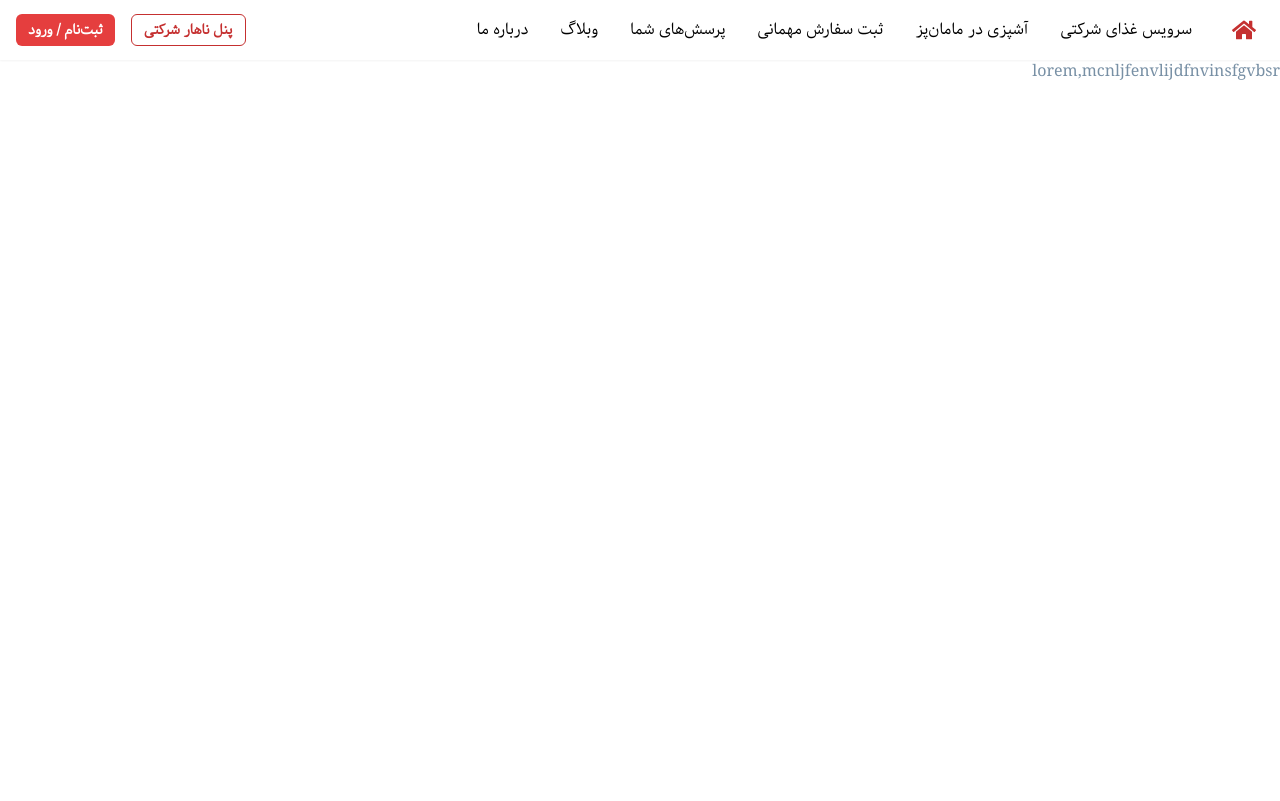
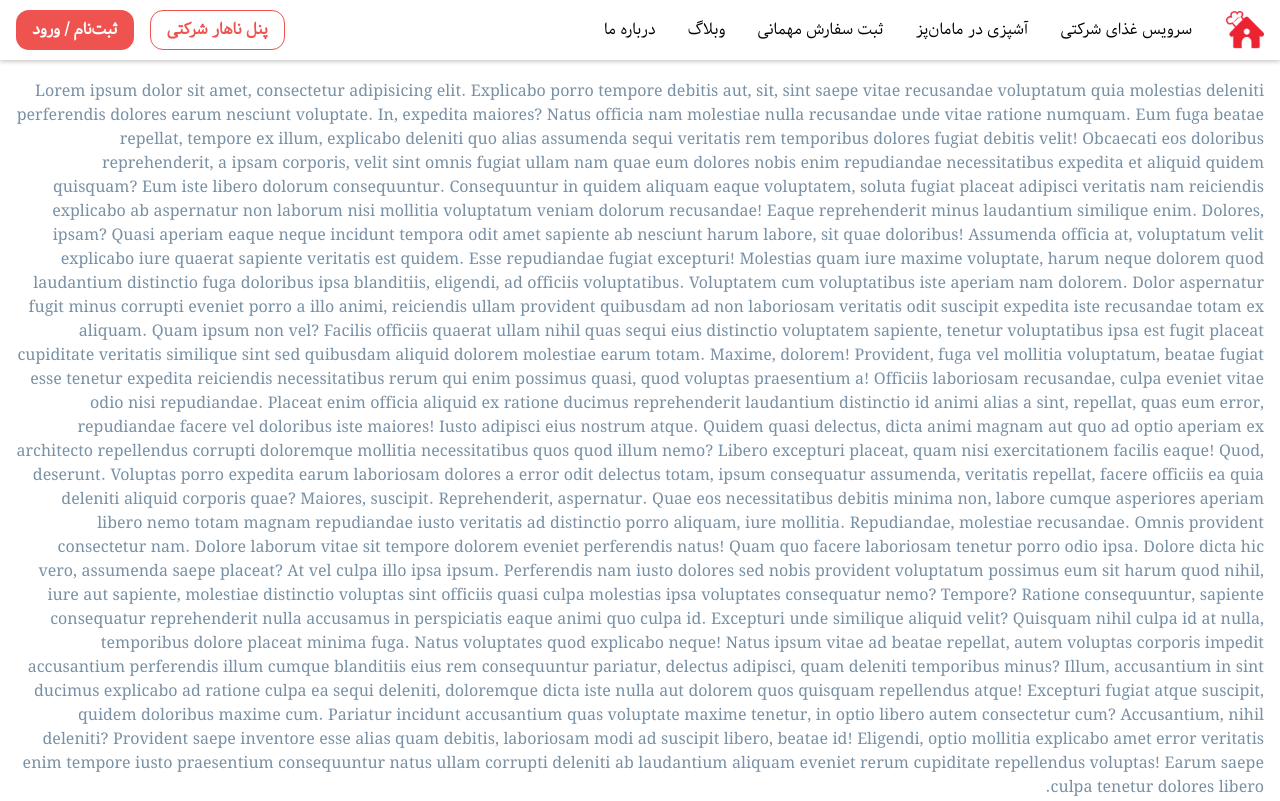
Before and after one commit to Mohammad-ghiasi/MamanPaz-UI, a Next.js app: page / in a window 1280 px wide. Built offline with nearby package versions, Linux system fonts and the light colour scheme.

Commit message:
complected-navbar

```diff
--- a/next.config.mjs
+++ b/next.config.mjs
@@ -1,4 +1,8 @@
 /** @type {import('next').NextConfig} */
-const nextConfig = {};
+const nextConfig = {
+    images: {
+        domains: [],
+      },
+};
 
 export default nextConfig;
--- a/src/app/globals.css
+++ b/src/app/globals.css
@@ -1,3 +1,8 @@
 @tailwind base;
 @tailwind components;
 @tailwind utilities;
+
+
+h1{
+    color: #cdcaca;
+}
--- a/src/app/page.tsx
+++ b/src/app/page.tsx
@@ -5,9 +5,29 @@ import { Box, Button, HStack, IconButton, Spacer, Flex, Link } from '@chakra-ui/
 
 export default function Home() {
   return (
-   <Box>
-    <NavBar />
-    <p className="text-grayText">lorem,mcnljfenvlijdfnvinsfgvbsr</p>
-   </Box>
+    <Box>
+      <NavBar />
+      <p className="text-grayText mt-20 px-navPXS  md:px-navPXL">
+        Lorem ipsum dolor sit amet, consectetur adipisicing elit. Explicabo porro tempore debitis aut, sit, sint saepe vitae recusandae voluptatum quia molestias deleniti perferendis dolores earum nesciunt voluptate. In, expedita maiores?
+        Natus officia nam molestiae nulla recusandae unde vitae ratione numquam. Eum fuga beatae repellat, tempore ex illum, explicabo deleniti quo alias assumenda sequi veritatis rem temporibus dolores fugiat debitis velit!
+        Obcaecati eos doloribus reprehenderit, a ipsam corporis, velit sint omnis fugiat ullam nam quae eum dolores nobis enim repudiandae necessitatibus expedita et aliquid quidem quisquam? Eum iste libero dolorum consequuntur.
+        Consequuntur in quidem aliquam eaque voluptatem, soluta fugiat placeat adipisci veritatis nam reiciendis explicabo ab aspernatur non laborum nisi mollitia voluptatum veniam dolorum recusandae! Eaque reprehenderit minus laudantium similique enim.
+        Dolores, ipsam? Quasi aperiam eaque neque incidunt tempora odit amet sapiente ab nesciunt harum labore, sit quae doloribus! Assumenda officia at, voluptatum velit explicabo iure quaerat sapiente veritatis est quidem.
+        Esse repudiandae fugiat excepturi! Molestias quam iure maxime voluptate, harum neque dolorem quod laudantium distinctio fuga doloribus ipsa blanditiis, eligendi, ad officiis voluptatibus. Voluptatem cum voluptatibus iste aperiam nam dolorem.
+        Dolor aspernatur fugit minus corrupti eveniet porro a illo animi, reiciendis ullam provident quibusdam ad non laboriosam veritatis odit suscipit expedita iste recusandae totam ex aliquam. Quam ipsum non vel?
+        Facilis officiis quaerat ullam nihil quas sequi eius distinctio voluptatem sapiente, tenetur voluptatibus ipsa est fugit placeat cupiditate veritatis similique sint sed quibusdam aliquid dolorem molestiae earum totam. Maxime, dolorem!
+        Provident, fuga vel mollitia voluptatum, beatae fugiat esse tenetur expedita reiciendis necessitatibus rerum qui enim possimus quasi, quod voluptas praesentium a! Officiis laboriosam recusandae, culpa eveniet vitae odio nisi repudiandae.
+        Placeat enim officia aliquid ex ratione ducimus reprehenderit laudantium distinctio id animi alias a sint, repellat, quas eum error, repudiandae facere vel doloribus iste maiores! Iusto adipisci eius nostrum atque.
+        Quidem quasi delectus, dicta animi magnam aut quo ad optio aperiam ex architecto repellendus corrupti doloremque mollitia necessitatibus quos quod illum nemo? Libero excepturi placeat, quam nisi exercitationem facilis eaque!
+        Quod, deserunt. Voluptas porro expedita earum laboriosam dolores a error odit delectus totam, ipsum consequatur assumenda, veritatis repellat, facere officiis ea quia deleniti aliquid corporis quae? Maiores, suscipit. Reprehenderit, aspernatur.
+        Quae eos necessitatibus debitis minima non, labore cumque asperiores aperiam libero nemo totam magnam repudiandae iusto veritatis ad distinctio porro aliquam, iure mollitia. Repudiandae, molestiae recusandae. Omnis provident consectetur nam.
+        Dolore laborum vitae sit tempore dolorem eveniet perferendis natus! Quam quo facere laboriosam tenetur porro odio ipsa. Dolore dicta hic vero, assumenda saepe placeat? At vel culpa illo ipsa ipsum.
+        Perferendis nam iusto dolores sed nobis provident voluptatum possimus eum sit harum quod nihil, iure aut sapiente, molestiae distinctio voluptas sint officiis quasi culpa molestias ipsa voluptates consequatur nemo? Tempore?
+        Ratione consequuntur, sapiente consequatur reprehenderit nulla accusamus in perspiciatis eaque animi quo culpa id. Excepturi unde similique aliquid velit? Quisquam nihil culpa id at nulla, temporibus dolore placeat minima fuga.
+        Natus voluptates quod explicabo neque! Natus ipsum vitae ad beatae repellat, autem voluptas corporis impedit accusantium perferendis illum cumque blanditiis eius rem consequuntur pariatur, delectus adipisci, quam deleniti temporibus minus?
+        Illum, accusantium in sint ducimus explicabo ad ratione culpa ea sequi deleniti, doloremque dicta iste nulla aut dolorem quos quisquam repellendus atque! Excepturi fugiat atque suscipit, quidem doloribus maxime cum.
+        Pariatur incidunt accusantium quas voluptate maxime tenetur, in optio libero autem consectetur cum? Accusantium, nihil deleniti? Provident saepe inventore esse alias quam debitis, laboriosam modi ad suscipit libero, beatae id!
+        Eligendi, optio mollitia explicabo amet error veritatis enim tempore iusto praesentium consequuntur natus ullam corrupti deleniti ab laudantium aliquam eveniet rerum cupiditate repellendus voluptas! Earum saepe culpa tenetur dolores libero.</p>
+    </Box>
   );
 }
--- a/src/components/navbar/NavBar.tsx
+++ b/src/components/navbar/NavBar.tsx
@@ -1,34 +1,48 @@
-import { Box, Button, HStack, IconButton, Spacer, Flex, Link } from '@chakra-ui/react';
-import { FaHome } from 'react-icons/fa';
+import Link from 'next/link'
+import { Box, Button, HStack, Spacer, Flex } from '@chakra-ui/react';
+
+import Image from 'next/image';
+import HandleDrawer from './drawer/HandleDrawer';
 
 
 export default function NavBar() {
+
+
     return (
-        <Box bg="white" boxShadow="sm" className="px-navPXS py-navPYS md:px-navPXL md:py-navPYL font-medium text-black text-base">
+        <Box bg="white" boxShadow="0px 2px 4px rgba(0, 0, 0, 0.2)" className="px-navPXS py-navPYS md:px-navPXL md:py-navPYL font-medium text-black text-base" position="fixed" top={0} width="100%" zIndex={999}>
             <Flex align="center">
-                <IconButton
-                    icon={<FaHome />}
-                    aria-label="Home"
-                    variant="ghost"
-                    colorScheme="red"
-                    fontSize="2xl"
+                <Image
+                    alt='logo-img'
+                    src='/images/mamanpaz_logo_small.png'
+                    width={40}
+                    height={40}
+                    loading='lazy'
                 />
-                <HStack spacing={8} align="center" marginX={8}>
-                    <Link href="#" >سرویس غذای شرکتی</Link>
-                    <Link href="#" >آشپزی در مامان‌پز</Link>
-                    <Link href="#" >ثبت سفارش مهمانی</Link>
-                    <Link href="#" >پرسش‌های شما</Link>
-                    <Link href="#" >وبلاگ</Link>
-                    <Link href="#" >درباره ما</Link>
+                <HStack spacing={8} align="center" marginX={8} display={{ base: 'none', lg: 'flex' }}>
+                    <Link href="#" className="hover:text-ProRedButtons hover:scale-105 transition" >سرویس غذای شرکتی</Link>
+                    <Link href="#" className="hover:text-ProRedButtons hover:scale-105 transition" >آشپزی در مامان‌پز</Link>
+                    <Link href="#" className="hover:text-ProRedButtons hover:scale-105 transition" >ثبت سفارش مهمانی</Link>
+                    <Link href="#" className="hover:text-ProRedButtons hover:scale-105 transition" >وبلاگ</Link>
+                    <Link href="#" className="hover:text-ProRedButtons hover:scale-105 transition" >درباره ما</Link>
                 </HStack>
                 <Spacer />
                 <HStack spacing={4}>
-                    <Button colorScheme="red" variant="outline" size="sm">
+                    <Button variant="outline"
+                        rounded="13px"
+                        size="md"
+                        borderColor="customRed.500"
+                        color="customRed.500"
+                    >
                         پنل ناهار شرکتی
                     </Button>
-                    <Button colorScheme="red" variant="solid" size="sm">
+                    <Button colorScheme="customRed" rounded="13px" variant="solid" size="md" display={{ base: 'none', lg: 'flex' }}>
                         ثبت‌نام / ورود
                     </Button>
+
+
+                    <HandleDrawer />
+
+
                 </HStack>
             </Flex>
         </Box>
--- /dev/null
+++ b/src/components/navbar/drawer/HandleDrawer.tsx
@@ -0,0 +1,50 @@
+"use client"
+import Link from 'next/link'
+import { Box, IconButton, useDisclosure, Drawer, DrawerOverlay, DrawerContent, DrawerBody, DrawerFooter, Divider, DrawerCloseButton, HStack, DrawerHeader } from '@chakra-ui/react';
+import { FaBars } from 'react-icons/fa';
+import Image from 'next/image';
+export default function HandleDrawer() {
+    const { isOpen, onOpen, onClose } = useDisclosure();
+    return (
+        <>
+            <Box display={{ base: 'block', lg: 'none' }}>
+                <IconButton
+                    icon={<FaBars />}
+                    aria-label="Menu"
+                    variant="ghost"
+                    onClick={onOpen}
+                    fontSize="2xl"
+                    textAlign='center'
+                />
+            </Box>
+            <Drawer placement='right' onClose={onClose} isOpen={isOpen}>
+                <DrawerOverlay />
+                <DrawerContent>
+                    <DrawerBody>
+
+                        <Image
+                            alt='logo-img'
+                            src='/images/mamanpaz_logo_small.png'
+                            width={40}
+                            height={40}
+                            loading='lazy'
+                            className='mt-5'
+                        />
+                        <Link href="#" onClick={onClose} className="block py-2 mt-5">سرویس غذای شرکتی</Link>
+                        <Link href="#" onClick={onClose} className="block py-2">آشپزی در مامان‌پز</Link>
+                        <Link href="#" onClick={onClose} className="block py-2">ثبت سفارش مهمانی</Link>
+                        <Link href="#" onClick={onClose} className="block py-2">پرسش‌های شما</Link>
+                        <Link href="#" onClick={onClose} className="block py-2">وبلاگ</Link>
+                        <Link href="#" onClick={onClose} className="block py-2">درباره ما</Link>
+                        <Divider className='my-3' height="1px" bg="#cdcaca" />
+                        <Link href="#" onClick={onClose} className="block py-2">ورود</Link>
+                        <Link href="#" onClick={onClose} className="block py-2">ثبت نام</Link>
+                    </DrawerBody>
+                    <DrawerFooter>
+
+                    </DrawerFooter>
+                </DrawerContent>
+            </Drawer>
+        </>
+    )
+}
--- a/src/providers/ChakraProvider.tsx
+++ b/src/providers/ChakraProvider.tsx
@@ -2,6 +2,7 @@
 import createCache from '@emotion/cache'
 import { ChakraProvider } from '@chakra-ui/react'
 import rtl from 'stylis-plugin-rtl'
+import theme from '@/themes/theme'
 
 const options = {
     rtl: { key: 'css-ar', stylisPlugins: [rtl] },
@@ -11,5 +12,5 @@ const options = {
 
 export default function ChakraBox({ children }: { children: React.ReactNode }) {
     const cache = createCache(options['rtl'])
-    return <ChakraProvider>{children}</ChakraProvider>
+    return <ChakraProvider theme={theme}>{children}</ChakraProvider>
 }
--- /dev/null
+++ b/src/themes/theme.ts
@@ -0,0 +1,13 @@
+// theme.js
+import { extendTheme } from "@chakra-ui/react";
+
+const theme = extendTheme({
+  colors: {
+    customRed: {
+      400: "#d66b69",
+      500: "#EF5350", // define the shade you want
+    },
+  },
+});
+
+export default theme;
--- a/tailwind.config.ts
+++ b/tailwind.config.ts
@@ -9,14 +9,14 @@ const config: Config = {
   theme: {
     extend: {
       padding: {
-        'navPXS': "6px",
+        'navPXS': "11px",
         'navPXL': "16px",
         'navPYS': "6px",
         'navPYL': "10px",
       },
       fontSize: {
         'xsmall': "12px", // Extra small font size
-        'small': "14px", // Small font size
+        'small': "15px", // Small font size
         'base': "16px", // Base font size
         'mediom': "18px", // Large font size
         'larg': "20px", // Extra large font size
```
Also changed, not shown: public/images/mamanpaz_logo_small.png (added).
